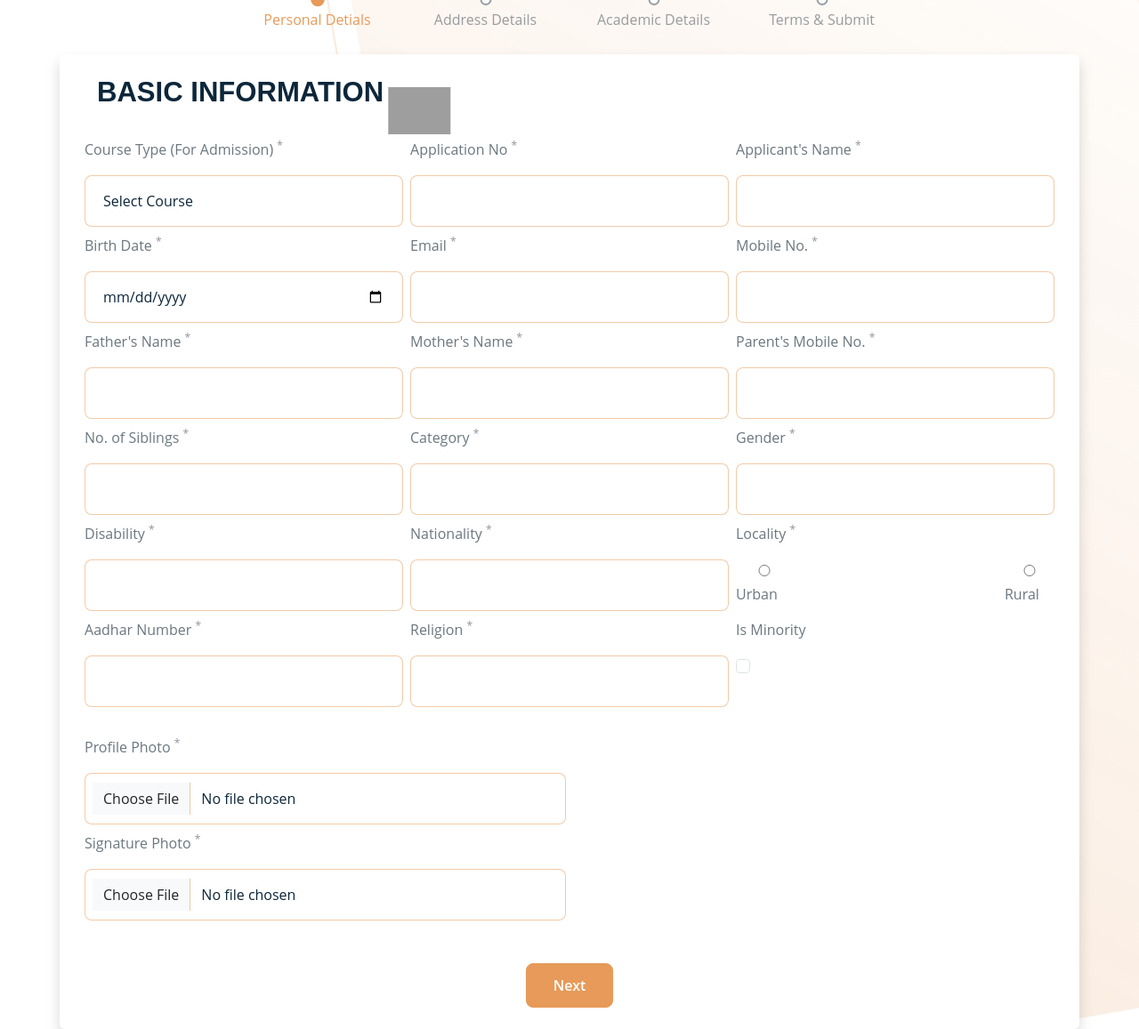
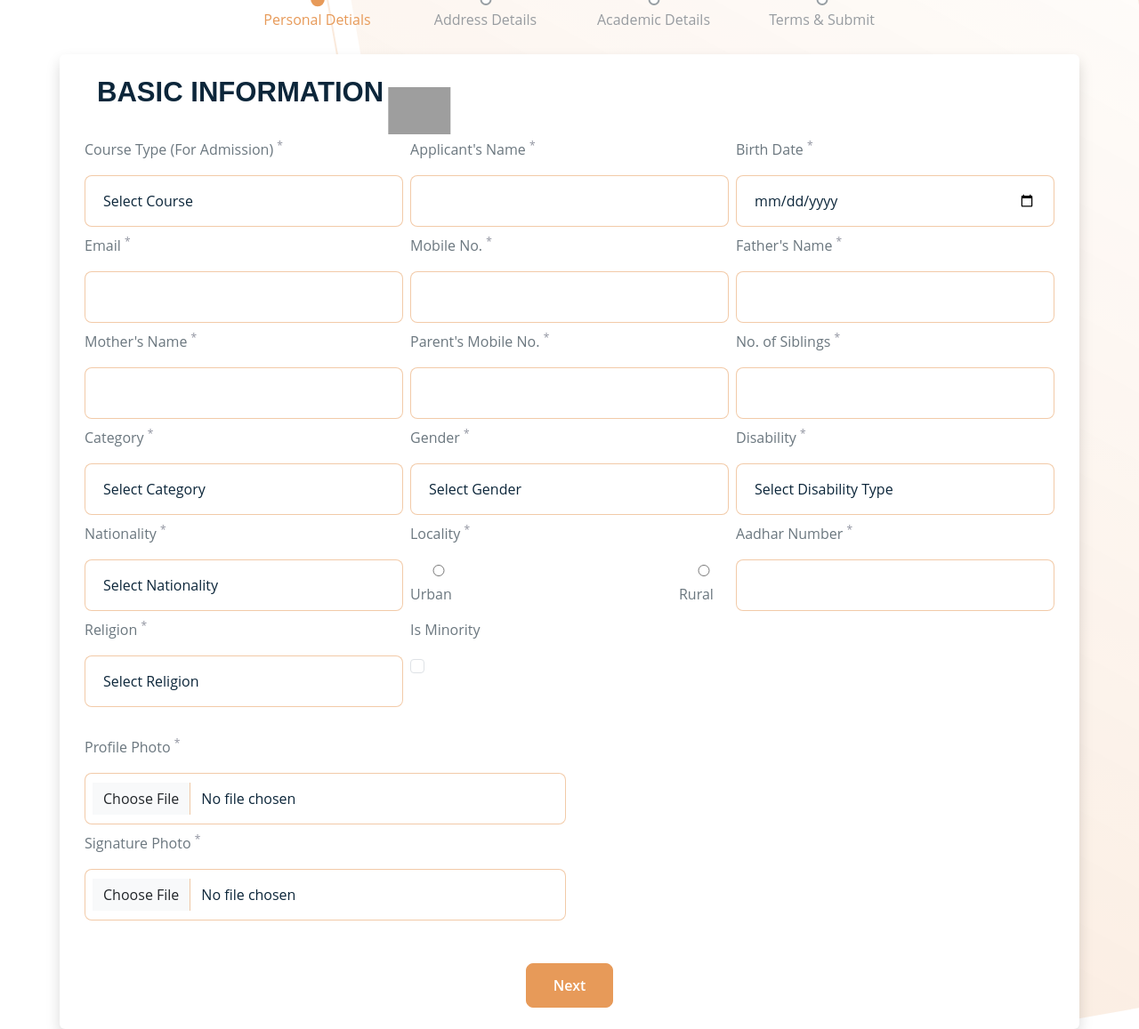
Before and after one commit to JanviKotecha/ShjandClg, a PHP site: page /FIP_web/application_form.php in a window 1280 px wide. Shown: the part 513-1670 px from the top of the page at 89% size. Run offline with PHP 8.4, Linux system fonts and the light colour scheme; some libraries are stand-ins or nearby versions; grey boxes are pictures that could not be loaded.

Commit message:
step1 from changes dropdown defult add first option and remove applicationn num from form

```diff
--- a/Step1.php
+++ b/Step1.php
@@ -12,12 +12,6 @@
                     <option value="B.Sc">B.Sc</option>
                 </select>
                 <small id="error-course_type" class="text-danger"></small>
-            </div>
-            <div class="col-12 col-md-4 col-sm-6 px-1 mt-2">
-                <p>Application No <sup style="color:#9194A0">*</sup></p>
-                <input class="multisteps-form__input form-control" type="text" name="application_no" id="application_no"
-                    value="<?php echo isset($_POST['submit']) ? $application_no : ''; ?>">
-                <small id="error-application_no" class="text-danger"></small>
             </div>
             <div class="col-12 col-md-4 col-sm-6 px-1 mt-2">
                 <p>Applicant's Name <sup style="color:#9194A0">*</sup></p>
@@ -70,7 +64,7 @@
             <div class="col-12 col-md-4 col-sm-6 px-1 mt-2">
                 <p>Category <sup style="color:#9194A0">*</sup></p>
                 <select class="multisteps-form__select form-control" name="category" id="category">
-                    <option value=""></option>
+                    <option value="">Select Category</option>
                     <option value="General">General</option>
                     <option value="OBC">OBC</option>
                     <option value="SC">SC</option>
@@ -81,17 +75,16 @@
             <div class="col-12 col-md-4 col-sm-6 px-1 mt-2">
                 <p>Gender <sup style="color:#9194A0">*</sup></p>
                 <select class="multisteps-form__select form-control" name="gender" id="gender">
-                    <option value=""></option>
+                    <option value="">Select Gender</option>
                     <option value="Male">Male</option>
                     <option value="Female">Female</option>
-                    <option value="Other">Other</option>
                 </select>
                 <small id="error-gender" class="text-danger"></small>
             </div>
             <div class="col-12 col-md-4 col-sm-6 px-1 mt-2">
                 <p>Disability <sup style="color:#9194A0">*</sup></p>
                 <select class="multisteps-form__select form-control" name="disability" id="disability">
-                    <option value=""></option>
+                    <option value="">Select Disability Type</option>
                     <option value="Yes">Yes</option>
                     <option value="No">No</option>
                 </select>
@@ -113,7 +106,7 @@
             <div class="col-12 col-md-4 col-sm-6 px-1 mt-2">
                 <p>Nationality <sup style="color:#9194A0">*</sup></p>
                 <select class="multisteps-form__select form-control" name="nationality" id="nationality">
-                    <option value=""></option>
+                    <option value="">Select Nationality</option>
                     <option value="Indian">Indian</option>
                     <option value="Other">Other</option>
                 </select>
@@ -140,7 +133,7 @@
             <div class="col-12 col-md-4 col-sm-6 px-1 mt-2">
                 <p>Religion <sup style="color:#9194A0">*</sup></p>
                 <select class="multisteps-form__select form-control" name="religion" id="religion">
-                    <option value=""></option>
+                    <option value="">Select Religion</option>
                     <option value="Hindu">Hindu</option>
                     <option value="Muslim">Muslim</option>
                     <option value="Christian">Christian</option>
--- a/assets/js/application_script.js
+++ b/assets/js/application_script.js
@@ -123,7 +123,6 @@ DOMstrings.stepsForm.addEventListener("click", (e) => {
     // Validation for Step 1
     if (activePanelNum === 0) {
       let courseType = document.getElementById("course_type").value;
-      let applicationNo = document.getElementById("application_no").value;
       let applicantName = document.getElementById("applicant_name").value;
       let birthDate = document.getElementById("birth_date").value;
       let email = document.getElementById("email").value;
@@ -154,8 +153,6 @@ DOMstrings.stepsForm.addEventListener("click", (e) => {
 
       if (courseType == "") {
         alert("Please Select Course Type");
-      } else if (applicationNo == "") {
-        alert("Please Enter Application Number");
       } else if (applicantName == "") {
         alert("Please Enter Applicant's Name");
       } else if (birthDate == "") {
```
